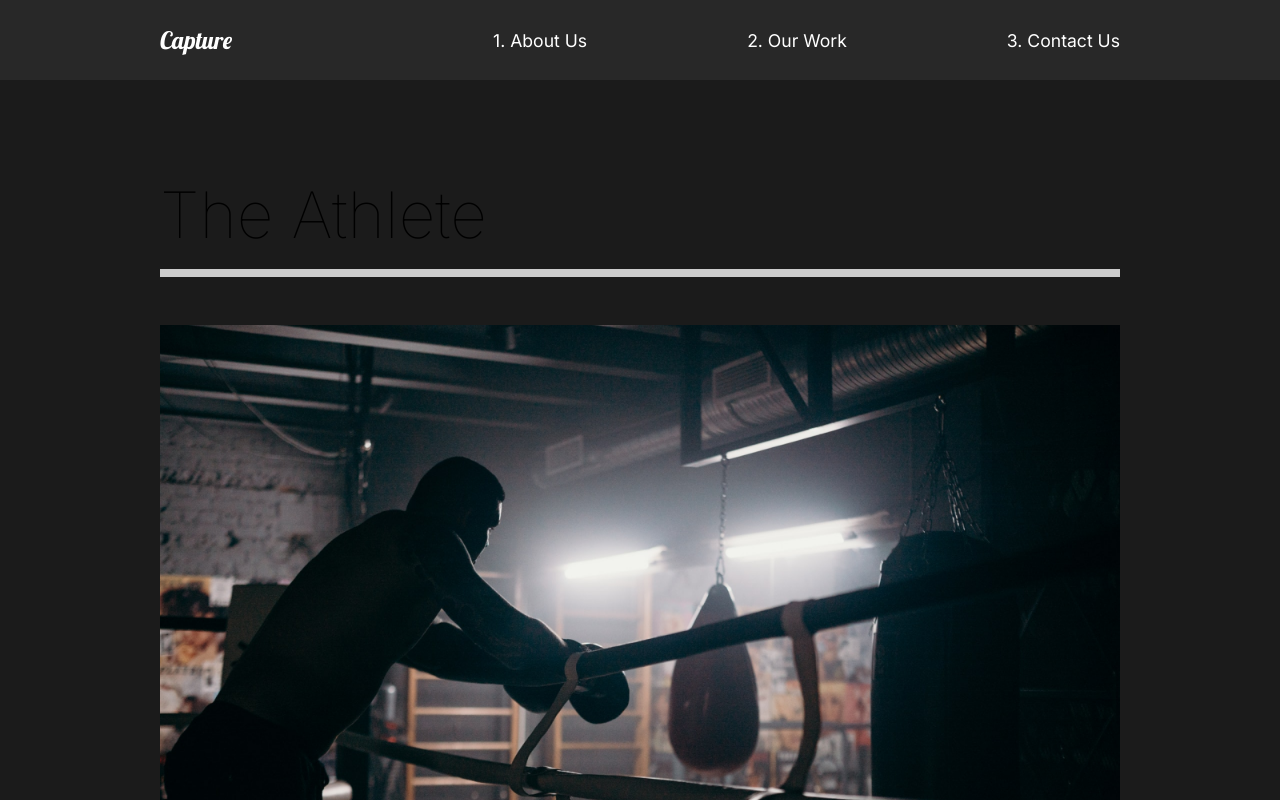
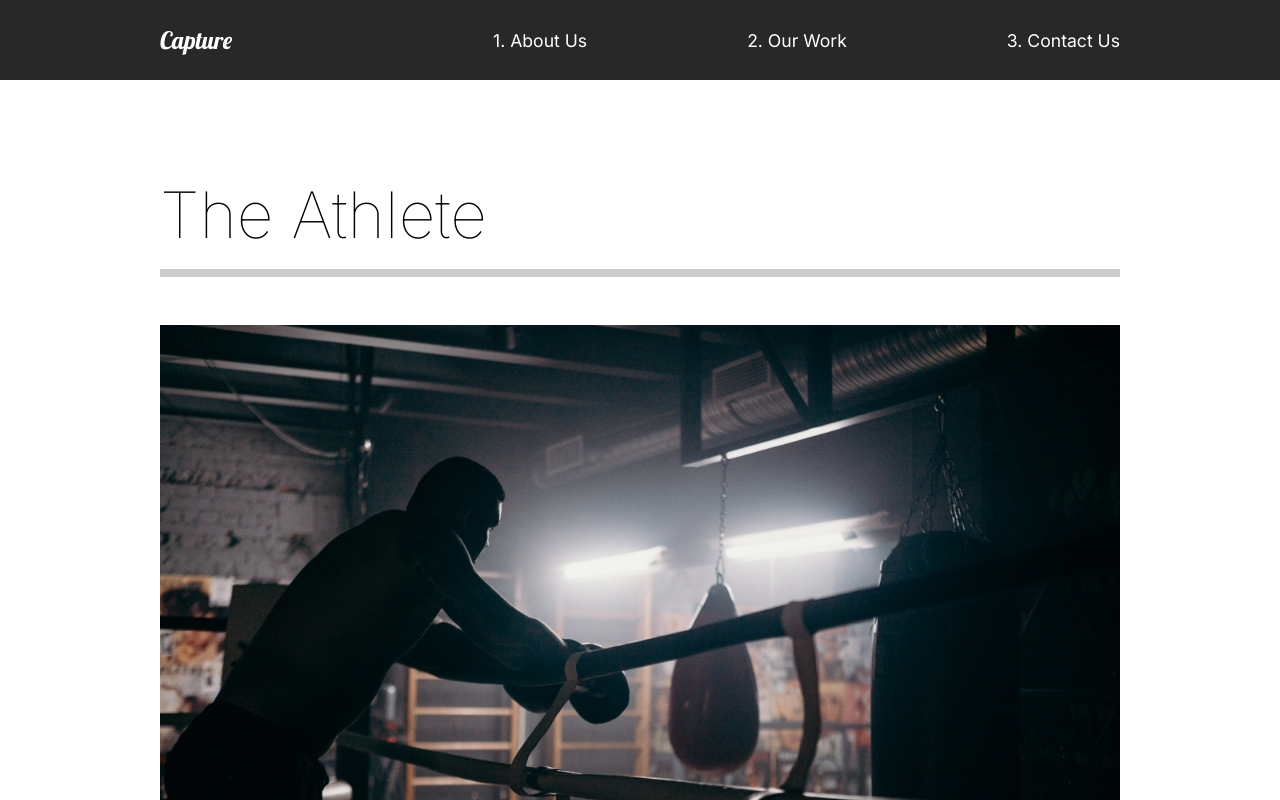
Before and after one commit to Zahidul-Turja/capture-dev-ed, a React (Create React App) app: page /work in a window 1280 px wide. Shown: the top 800 px of the page. Built offline with nearby package versions, Linux system fonts and the light colour scheme.

Commit message:
SVG wave animation

```diff
--- a/src/App.js
+++ b/src/App.js
@@ -1,5 +1,6 @@
 import React from "react";
-import { Routes, Route } from "react-router-dom";
+import { Routes, Route, useLocation } from "react-router-dom";
+import { AnimatePresence } from "framer-motion";
 
 import Nav from "./components/Nav";
 import GlobalStyle from "./components/GlobalStyle";
@@ -9,16 +10,20 @@ import ContactUs from "./pages/ContactUs";
 import MovieDetail from "./pages/MovieDetail";
 
 function App() {
+  const location = useLocation();
+
   return (
     <div>
       <GlobalStyle />
       <Nav />
-      <Routes>
-        <Route path="/" element={<AboutUs />} />
-        <Route path="/work" element={<OurWork />} />
-        <Route path="/work/:id" element={<MovieDetail />} />
-        <Route path="/contact" element={<ContactUs />} />
-      </Routes>
+      <AnimatePresence mode="wait">
+        <Routes location={location} key={location.key}>
+          <Route path="/" element={<AboutUs />} />
+          <Route path="/work" element={<OurWork />} />
+          <Route path="/work/:id" element={<MovieDetail />} />
+          <Route path="/contact" element={<ContactUs />} />
+        </Routes>
+      </AnimatePresence>
     </div>
   );
 }
--- /dev/null
+++ b/src/animation.js
@@ -0,0 +1,50 @@
+export const pageAnimation = {
+  hidden: {
+    opacity: 0,
+    y: 300,
+  },
+  show: {
+    opacity: 1,
+    y: 0,
+    transition: {
+      duration: 0.5,
+      when: "beforeChildren",
+      staggerChildren: 0.25,
+    },
+  },
+  exit: {
+    opacity: 0,
+    y: 300,
+    transition: {
+      duration: 0.5,
+    },
+  },
+};
+
+export const titleAnim = {
+  hidden: { y: 250 },
+  show: {
+    y: 0,
+    transition: { duration: 0.5, ease: "easeOut" },
+  },
+};
+
+export const fade = {
+  hidden: { opacity: 0 },
+  show: {
+    opacity: 1,
+    transition: { ease: "easeOut", duration: 0.5 },
+  },
+};
+
+export const photoAnim = {
+  hidden: { scale: 1.5, opacity: 0 },
+  show: {
+    scale: 1,
+    opacity: 1,
+    transition: {
+      ease: "easeOut",
+      duration: 0.5,
+    },
+  },
+};
--- /dev/null
+++ b/src/components/Wave.js
@@ -0,0 +1,30 @@
+import { motion } from "framer-motion";
+import styled from "styled-components";
+
+function Wave() {
+  return (
+    <WaveSvg
+      viewBox="0 0 1440 363"
+      fill="none"
+      xmlns="http://www.w3.org/2000/svg"
+    >
+      <motion.path
+        initial={{ pathLength: 0, pathOffset: 1 }}
+        animate={{ pathLength: 1, pathOffset: 0 }}
+        transition={{ duration: 1 }}
+        d="M1440 27.4774C1352.73 19.8184 1122.41 49.0556 899.331 227.276C620.48 450.052 354.282 355.647 170.328 185.318C23.165 49.0556 -4.21721 8.32998 0.487081 5"
+        stroke="#D96ED4"
+        strokeOpacity="0.1"
+        strokeWidth="10"
+      />
+    </WaveSvg>
+  );
+}
+
+const WaveSvg = styled.svg`
+  position: absolute;
+  left: 0;
+  z-index: 1;
+`;
+
+export default Wave;
--- a/src/pages/AboutUs.js
+++ b/src/pages/AboutUs.js
@@ -1,17 +1,25 @@
 import React from "react";
+import { motion } from "framer-motion";
 
 // ! Page Components
 import AboutSection from "../components/AboutSection";
 import ServicesSection from "../components/ServicesSection";
 import FaqSection from "../components/FaqSection";
 
+import { pageAnimation } from "../animation";
+
 function AboutUs() {
   return (
-    <>
+    <motion.div
+      exit="exit"
+      variants={pageAnimation}
+      initial="hidden"
+      animate="show"
+    >
       <AboutSection />
       <ServicesSection />
       <FaqSection />
-    </>
+    </motion.div>
   );
 }
 
--- a/src/pages/ContactUs.js
+++ b/src/pages/ContactUs.js
@@ -1,8 +1,18 @@
+import { motion } from "framer-motion";
+
+import { pageAnimation } from "../animation";
+
 function ContactUs() {
   return (
-    <div>
+    <motion.div
+      exit="exit"
+      variants={pageAnimation}
+      initial="hidden"
+      animate="show"
+      style={{ background: "#fff" }}
+    >
       <h1>Contact Us page</h1>
-    </div>
+    </motion.div>
   );
 }
 
--- a/src/pages/MovieDetail.js
+++ b/src/pages/MovieDetail.js
@@ -1,8 +1,10 @@
 import { useEffect, useState } from "react";
 import { useLocation } from "react-router-dom";
+import { motion } from "framer-motion";
 import styled from "styled-components";
 
 import { MovieState } from "../movieState";
+import { pageAnimation } from "../animation";
 
 function MovieDetail() {
   const location = useLocation();
@@ -19,7 +21,12 @@ function MovieDetail() {
   return (
     <>
       {movie && (
-        <Details>
+        <Details
+          exit="exit"
+          variants={pageAnimation}
+          initial="hidden"
+          animate="show"
+        >
           <HeadLine>
             <h2>{movie.title}</h2>
             <img src={movie.mainImg} alt="poster" />
@@ -42,7 +49,7 @@ function MovieDetail() {
   );
 }
 
-const Details = styled.div`
+const Details = styled(motion.div)`
   color: white;
 `;
 
--- a/src/pages/OurWork.js
+++ b/src/pages/OurWork.js
@@ -1,13 +1,21 @@
 import { Link } from "react-router-dom";
+import { animate, motion } from "framer-motion";
 import styled from "styled-components";
 
 import athlete from "../img/athlete-small.png";
 import theracer from "../img/theracer-small.png";
 import goodtimes from "../img/goodtimes-small.png";
+import { pageAnimation } from "../animation";
 
 function OurWork() {
   return (
-    <Work>
+    <Work
+      style={{ background: "#fff" }}
+      exit="exit"
+      variants={pageAnimation}
+      initial="hidden"
+      animate="show"
+    >
       <Movie>
         <h2>The Athlete</h2>
         <div className="line"></div>
@@ -33,7 +41,7 @@ function OurWork() {
   );
 }
 
-const Work = styled.div`
+const Work = styled(motion.div)`
   min-height: 100dvh;
   overflow: hidden;
   padding: 5rem 10rem;
--- a/src/styles.js
+++ b/src/styles.js
@@ -12,6 +12,7 @@ export const About = styled.div`
 export const Description = styled.div`
   flex: 1;
   padding-right: 5rem;
+  z-index: 2;
 
   h2 {
     font-weight: lighter;
@@ -20,6 +21,7 @@ export const Description = styled.div`
 
 export const Image = styled.div`
   flex: 1;
+  z-index: 2;
   overflow: hidden;
 
   img {
```
Also changed, not shown: src/components/AboutSection.js (+14 -10 lines).
